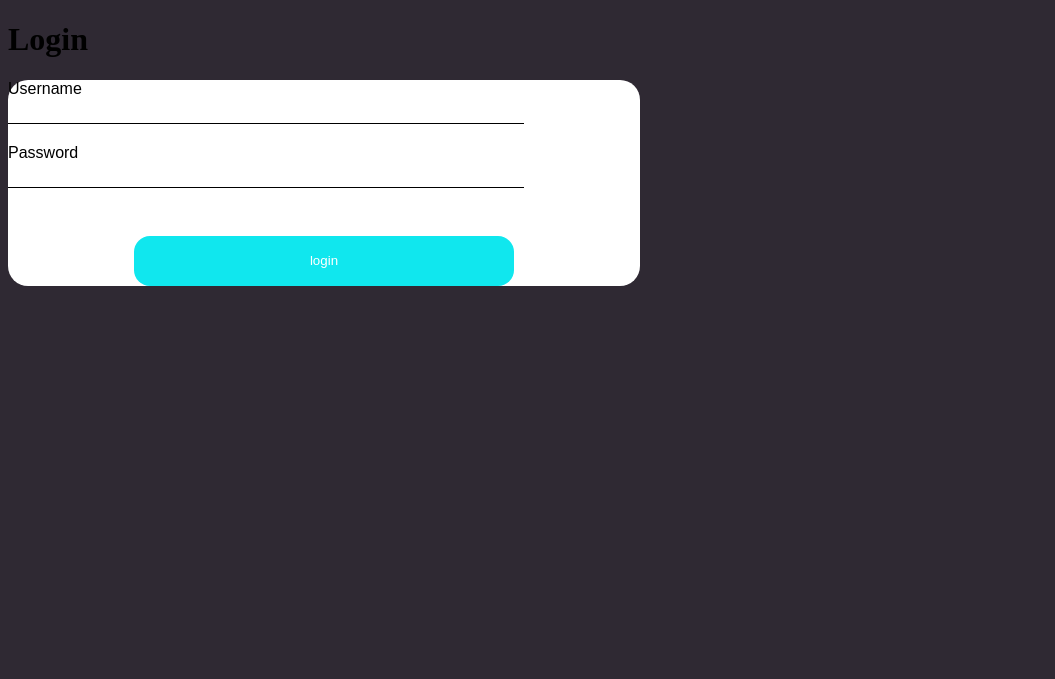
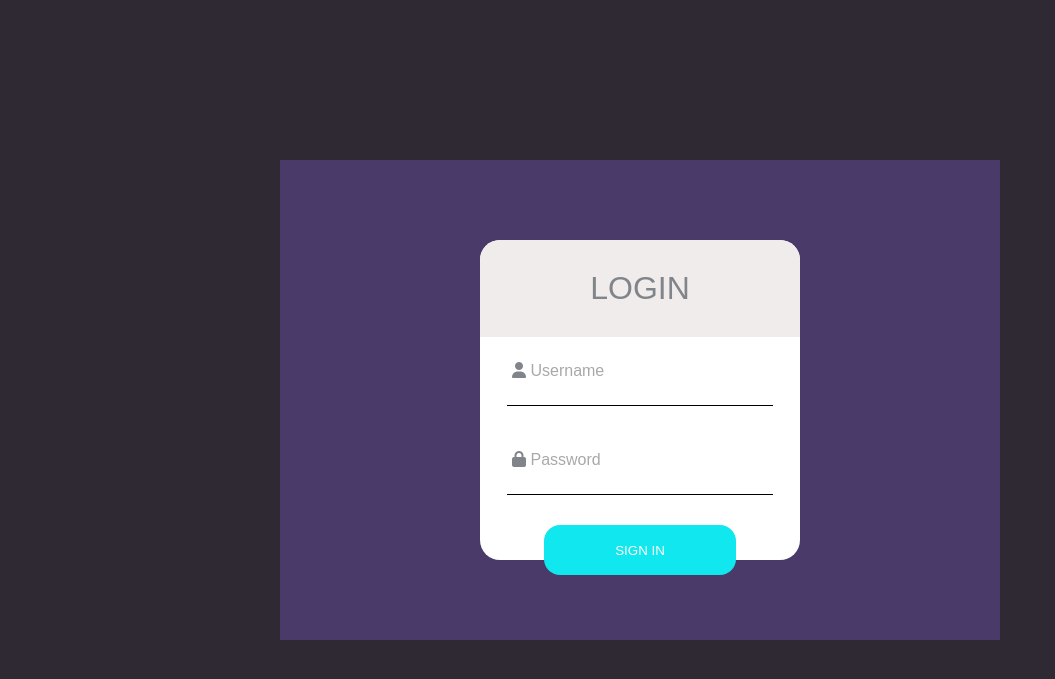
Before and after one commit to busayojee/flaskesp32, a Flask app: page / in a window 1280 px wide. Shown: the top 679 px of the page, without its empty margins (0-1055 px from the left). Run offline with Flask 2, Linux system fonts and the light colour scheme; some libraries are stand-ins or nearby versions.

Commit message:
updated login page

```diff
--- a/templates/login.html
+++ b/templates/login.html
@@ -4,26 +4,56 @@
     <meta charset="UTF-8">
     <meta http-equiv="X-UA-Compatible" content="IE=edge">
     <meta name="viewport" content="width=device-width, initial-scale=1.0">
+
     <title>Login</title>
-    <link rel="stylesheet" type="text/css" href="{{url_for('static', filename = 'main.css')}}"/>
+    <script src="https://kit.fontawesome.com/ab599df3b2.js" crossorigin="anonymous"></script>
+      <link rel="stylesheet" type="text/css" href="{{ url_for('static', filename = 'main.css')}}"/>
+      <link rel="preconnect" href="https://fonts.googleapis.com">
+<link rel="preconnect" href="https://fonts.gstatic.com" crossorigin>
+<link href="https://fonts.googleapis.com/css2?family=Oswald:wght@300&display=swap" rel="stylesheet">
+</head>
+<body>
+      {% with messages = get_flashed_messages() %}
+    {% if messages %}
+          {% for message in messages %}
+          <div class="notify" id = "x_button">
+           <i class="fa-solid fa-xmark button"onclick="closebutton()"></i>
+           <div id="info"> <p>{{ message }}</p> </div>
+          </div>
 
+          {% endfor %}
+    {% endif %}
+ {% endwith %}
 
-</head>
+    <div class="box">
 
-<body>
-    <h1>Login</h1>
-    <div class="content">
-    <div class="container">
-        <form action="/login" method="post">
-            <h2></h2>Username <br>
-            <input type="text" name="username"><br>
-            Password <br>
-            <input type="password" name="password"><br> <br>
-            <input type="submit" value="login">
-        </form>
+        <div class="container">
+             <h1 style="color: #818589;">Login</h1>
+            <form action="/login" method="post">
+               <div class="li">
+                   <i class="fa-solid fa-user"></i>
+                   <label>Username</label>
+                </div>
+                    <input type="text" name="username">
+                <div class="li">
+                    <i class="fa-solid fa-lock"></i>
+                    <label>Password</label>
+                </div>
+                    <input type="password" name="password">
+                <input type="submit" value="SIGN IN">
+            </form>
 
+        </div>
     </div>
-</div>
-    <h5>{{info}}</h5>
+
+    <script>
+        info = document.getElementById("info")
+        x_button = document.getElementById("x_button")
+        function closebutton(){
+            info.style.display = "none";
+            x_button.style.display = "none";
+        }
+    </script>
+
 </body>
 </html>
```
